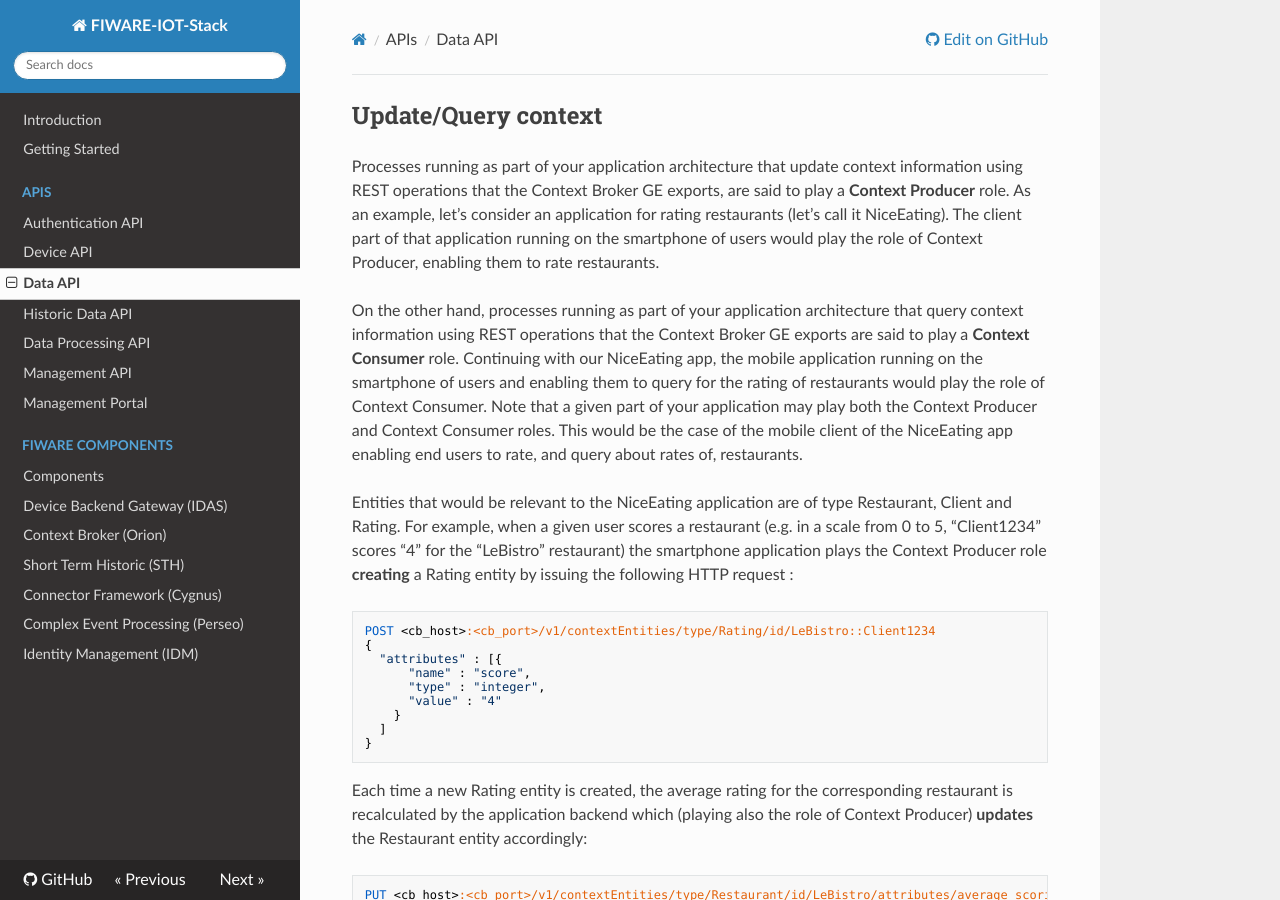
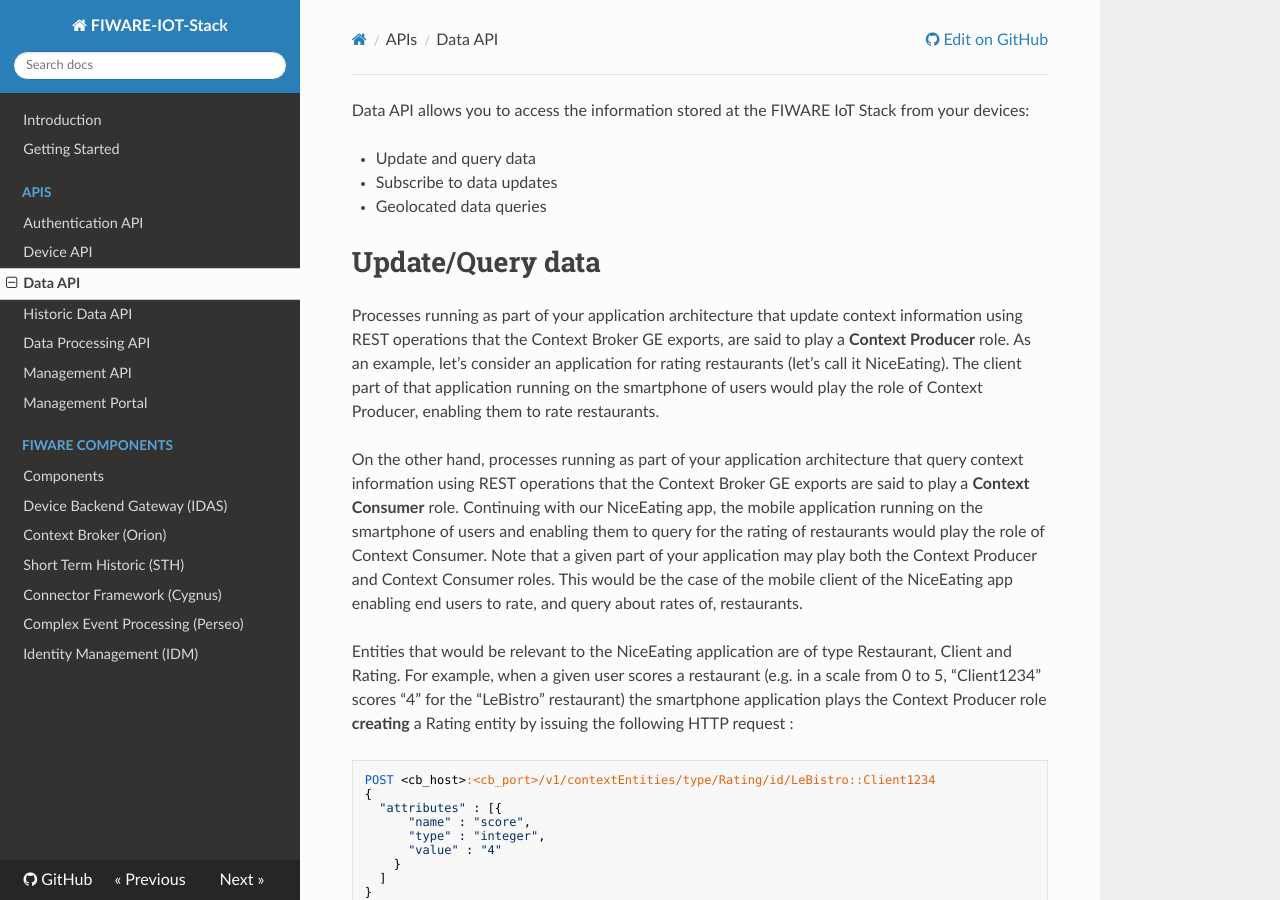
Before and after one commit to telefonicaid/thinking-cities, an MkDocs documentation site: the page built from docs/data_api.md, in a window 1280 px wide and 900 px high. Built offline with MkDocs 1.6.1, drawn with Linux system fonts in a browser that asks for light colours; nearby versions of some CDN libraries; old or Windows-style settings are respelled for this version of MkDocs; some of the changed text lies outside the part shown.

Commit message:
Update data_api.md

````diff
--- a/docs/data_api.md
+++ b/docs/data_api.md
@@ -1,4 +1,11 @@
-## Update/Query context
+Data API allows you to access the information stored at the FIWARE IoT Stack from your devices:
+
+- Update and query data
+- Subscribe to data updates
+- Geolocated data queries
+
+
+# Update/Query data
 
 Processes running as part of your application architecture that update context information using REST operations that the Context Broker GE exports, are said to play a **Context Producer** role.  As an example, let’s consider an application for rating restaurants (let’s call it NiceEating). The client part of that application running on the smartphone of users would play the role of Context Producer, enabling them to rate restaurants.
 
@@ -148,7 +155,7 @@
 ```
 
 
-## Subscription to context changes ##
+# Subscribe to data updates
 
 Apart from getting information using queries in a synchronous way (as illustrated in the “How to update and query context information” section above), **Context Consumers** can also get context information in an asynchronous way using notifications. In this scenario, the Context Broker GE is “programmed” to send notifications upon given conditions (specified in the subscription request).
 
@@ -206,7 +213,8 @@
 ```
 
 
-## Geolocated context queries ##
+# Geolocated data queries
+
 One very powerful feature in Context Broker GE is the ability to perform geo-located queries. You can query entities located inside (or outside) a region defined by a circle or a polygon.
 For example, to query for all the restaurants within 13 km of the Madrid city center (identified by GPS coordinates 40.418889, -3.691944) a Context Consumer application will use the following query:
 
````
